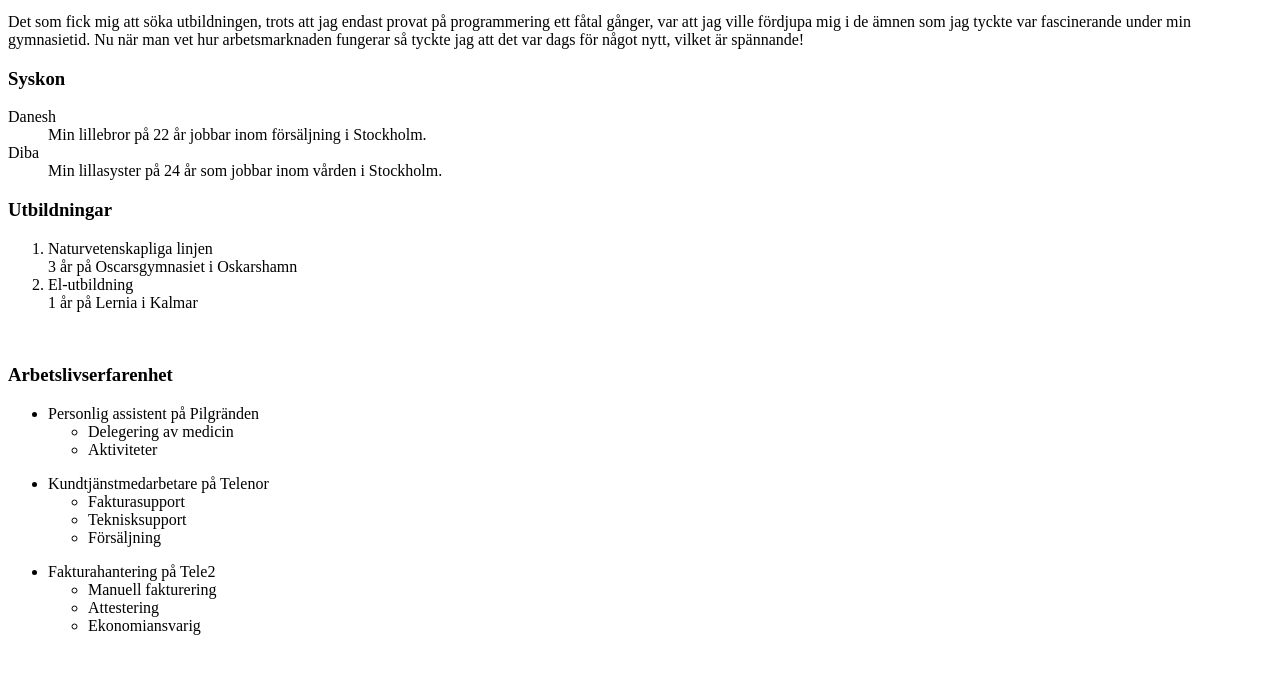
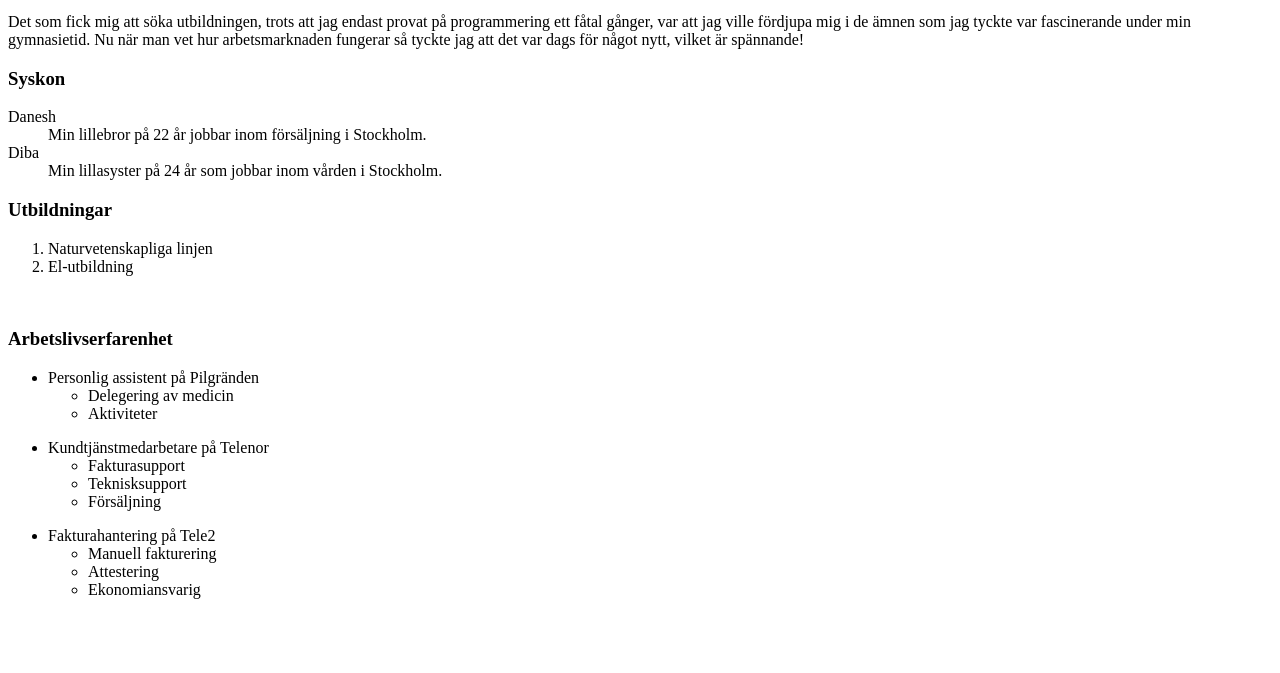
Before and after one commit to xeqtr87/Test, a plain HTML site: page pages/presentation.html in a window 1280 px wide. Shown: the part 119-792 px from the top of the page. Drawn offline with Linux system fonts and the light colour scheme.

Commit message:
removed education info

```diff
--- a/pages/presentation.html
+++ b/pages/presentation.html
@@ -25,10 +25,7 @@
         <h3>Utbildningar</h3>
 	<ol>
 		<li>Naturvetenskapliga linjen</li>
-		3 år på Oscarsgymnasiet i Oskarshamn
-
 		<li>El-utbildning</li>
-		1 år på Lernia i Kalmar
 	</ol>
 	<br>
 	<h3>Arbetslivserfarenhet</h3>
```
